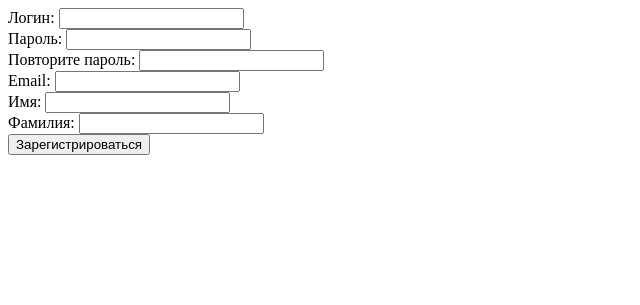
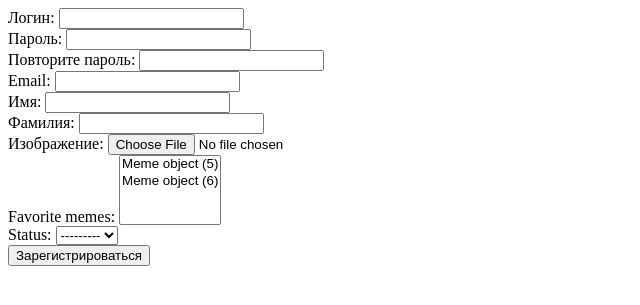
Before and after one commit to Ertshaker/MemeTravel, a Django app: page /authorization/ in a window 1280 px wide. Shown: the top 305 px of the page, without its empty margins (0-640 px from the left). Run offline with Django 5.2, Linux system fonts and the light colour scheme; data comes from the database, SQL or seed files in the repository; both versions use the stored data as it was before the commit.

Commit message:
Форма регистрации идеальная

```diff
--- a/Site/admin.py
+++ b/Site/admin.py
@@ -5,10 +5,8 @@
 
 # Register your models here.
 
-admin.site.register(Status)
 admin.site.register(Friend)
-admin.site.register(UserPermission)
-
+# admin.site.register(Account)
 
 @admin.register(Meme)
 class MemeAdmin(admin.ModelAdmin):
--- a/Site/forms.py
+++ b/Site/forms.py
@@ -1,8 +1,8 @@
 from django import forms
 from PIL import Image
 
-from Site.models import Meme
-
+from Site.models import Meme, Account
+from django.contrib.auth.models import Group
 
 class RegistrationForm(forms.Form):
     username = forms.CharField(label='Логин', required=True, max_length=30,
@@ -14,6 +14,18 @@
     email = forms.CharField(label='Email', min_length=3, max_length=30)
     first_name = forms.CharField(label='Имя', max_length=30, widget=forms.TextInput(attrs={'type': 'text'}))
     last_name = forms.CharField(label='Фамилия', max_length=30, widget=forms.TextInput(attrs={'type': 'text'}))
+    avatar = forms.ImageField(label='Изображение')
+    favorite_memes = forms.ModelMultipleChoiceField(queryset=Meme.objects.all(), required=False)
+    status = forms.ModelChoiceField(queryset=Group.objects.all())
+    # class Meta:
+    #     model = Account
+    #     fields = "__all__"
+    #     labels = {'username':'Имя пользователя', 'password':'Пароль', 'email':'Email', 'first_name':'Имя', 'last_name':'Фамилия', 'avatar':'Изображение профиля'}
+    #     widgets = {'password': forms.PasswordInput(attrs={'type': 'password'})}
+    #
+    # confirm_password = forms.CharField(label='Повторите пароль', required=True, max_length=30,
+    #                                    widget=forms.PasswordInput(attrs={'type': 'password'}))
+
 
 
 class LoginForm(forms.Form):
@@ -40,4 +52,6 @@
                   'popularity': 'Популярность', 'path_to_img': 'Изображение', 'description': 'Описание'}
         widgets = {'date':forms.TextInput(attrs={'type': 'date'}), 'date_peek':forms.TextInput(attrs={'type': 'date'})}
 
+
+
 #Маму ебал
--- a/Site/models.py
+++ b/Site/models.py
@@ -22,11 +22,6 @@
         swappable = "AUTH_USER_MODEL"
 
 
-class Status(models.Model):
-    id = models.AutoField(primary_key=True, default=1)
-    name = models.CharField(max_length=100)
-
-
 class Friend(models.Model):
     class Meta:
         unique_together = (('user_id', 'friend_id'),)
@@ -34,9 +29,3 @@
     user_id = models.ForeignKey(Account, on_delete=models.CASCADE)
     friend_id = models.ForeignKey(Account, on_delete=models.CASCADE, related_name='friends')
     link = models.BooleanField(default=False)
-
-
-class UserPermission(models.Model):
-    id = models.AutoField(primary_key=True, default=1)
-    user_id = models.ForeignKey(Account, on_delete=models.CASCADE)
-    status = models.ForeignKey(Status, on_delete=models.DO_NOTHING)
--- a/Site/views.py
+++ b/Site/views.py
@@ -1,4 +1,4 @@
-from PIL import Image
+
 from django.shortcuts import render
 from django.http import HttpResponseRedirect
 from django.contrib.auth import authenticate, login, logout
@@ -37,7 +37,8 @@
 
 def user_register(request):
     if request.method == 'POST':
-        form = RegistrationForm(request.POST)
+        form = RegistrationForm(request.POST, request.FILES)
+        print(form.errors)
         if form.is_valid():
             username = form.cleaned_data.get('username')
             password = form.cleaned_data.get('password')
@@ -50,6 +51,11 @@
             email = form.cleaned_data.get('email')
             first_name = form.cleaned_data.get('first_name')
             last_name = form.cleaned_data.get('last_name')
+            avatar = form.cleaned_data.get('avatar')
+            status = form.cleaned_data.get('status')
+            favorites = form.cleaned_data.get('favorite_memes')
+
+
             All_users = Account.objects.all().values_list('username', flat=True)
             if username in All_users:
                 print("This username is already taken! ({0})".format(username))
@@ -59,8 +65,12 @@
             user = Account.objects.create_user(username, email, password)
             user.last_name = last_name
             user.first_name = first_name
-            user.save()
+            user.avatar = avatar
+            user.favorites.set(favorites)
+
             if user is not None:
+                user.save()
+                status.user_set.add(user)
                 login(request, user)
             else:
                 return HttpResponseRedirect('/login', locals())
--- a/templates/authorization.html
+++ b/templates/authorization.html
@@ -6,7 +6,7 @@
 </head>
 <body>
     {% block content %}
-        <form method="post" action="">
+        <form method="post" action="" enctype="multipart/form-data">
             {% csrf_token %}
             <table>
                 {{ registration_form }}
```
Also changed, not shown: Site/migrations/0002_remove_userpermission_status_and_more.py (added), db.sqlite3, media/avatars/1681507874_kartinki-pibig-info-p-chernaya-audi-kartinka-arti-krasivo-6.jpg (added), media/avatars/1701448745_sportishka-com-p-mashina-na-temnom-fone-oboi-32.jpg (added), media/avatars/2024-04-27_21-54-07.png (added), media/avatars/2024-04-27_21-54-07_K4WWIKI.png (added), media/avatars/ff01ebef81e114faeae5cba4443a45bc.jpeg (added), media/avatars/gas-kvas-com-p-mashini-mers-oboi-11.jpg (added).
